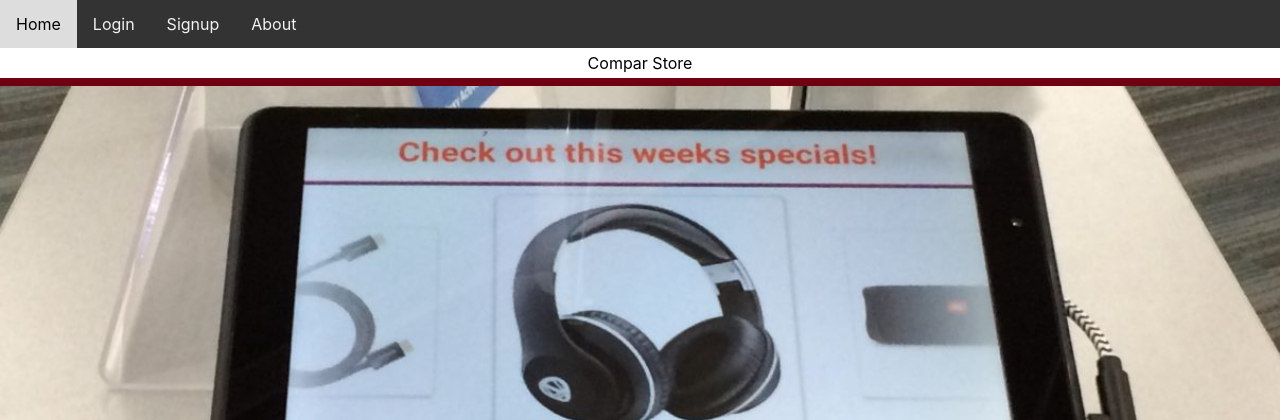
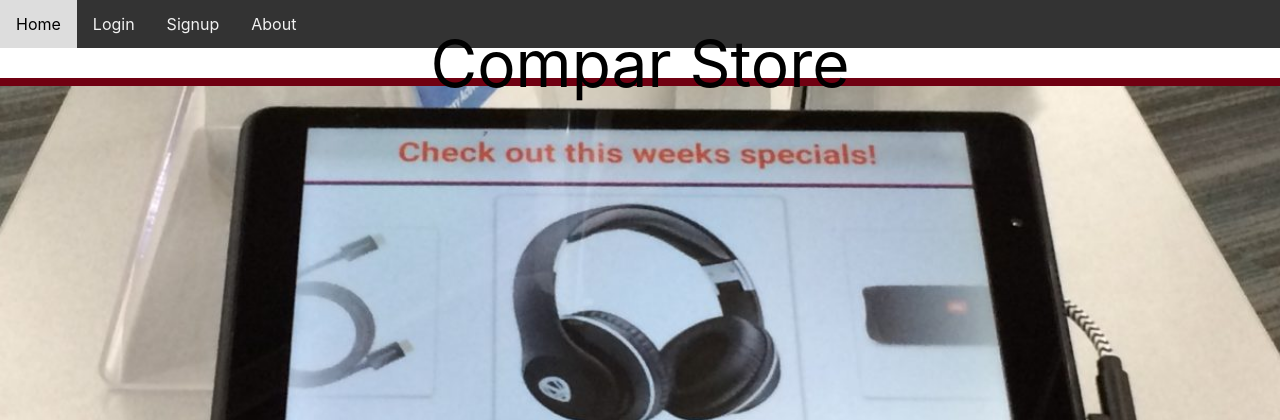
Before and after one commit to Adrenalex/MyTestingArea, a PHP site: page / in a window 1280 px wide. Shown: the top 420 px of the page. Run offline with PHP 8.4, Linux system fonts and the light colour scheme.

Commit message:
Update styles.css

```diff
--- a/CSS/styles.css
+++ b/CSS/styles.css
@@ -250,7 +250,8 @@ body, html {
 
 /* empty but I made it to control the image inside flex-container if need be */
 .flex-image {
-   position: absolute;
+    font-size: 5vw;
+    position: absolute;
     top: 50%;
     left: 50%;
     margin-right: -50%;
```
